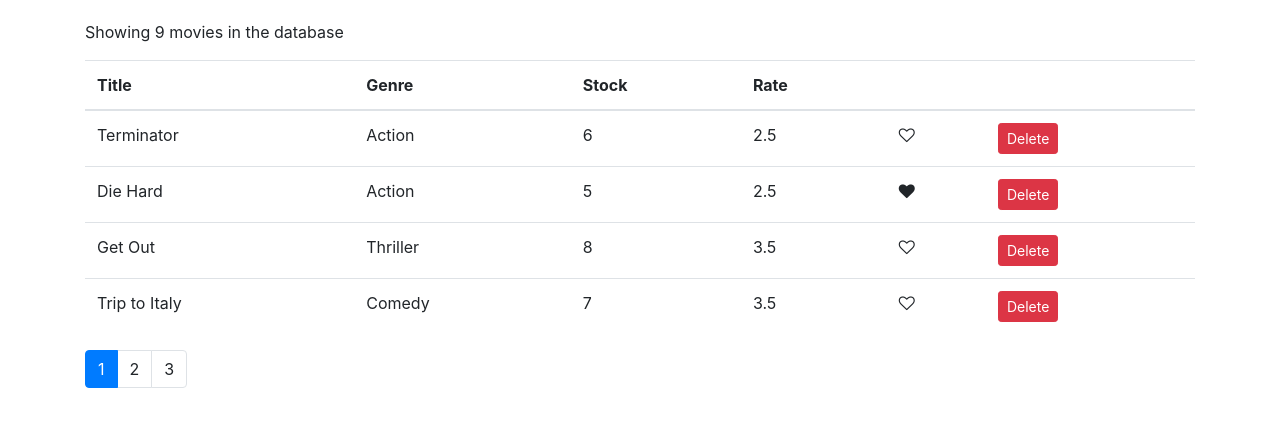
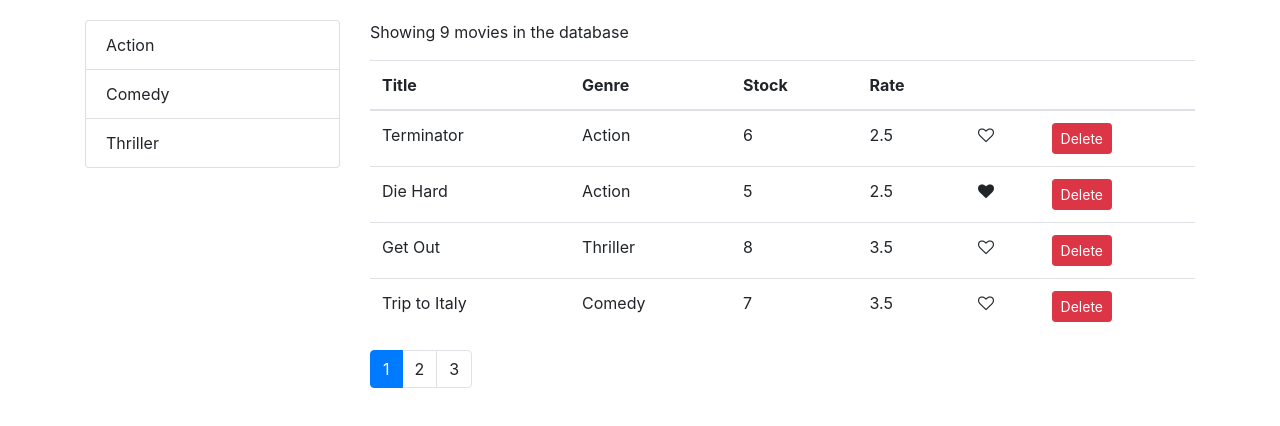
Before and after one commit to cbermedina/React-Vidly, a React (Create React App) app: page / in a window 1280 px wide. Shown: the top 426 px of the page. Built offline with nearby package versions, Linux system fonts and the light colour scheme.

Commit message:
Filtering- Displaying Items

```diff
--- /dev/null
+++ b/src/components/common/listGroup.jsx
@@ -0,0 +1,11 @@
+import React from 'react';
+const ListGroup =  (props) =>{
+    const { items, textProperty, valueProperty } = props;
+    return<ul className="list-group">
+        {items.map(item => <li key={item[valueProperty]} className="list-group-item list-group">
+        {item[textProperty]}
+        </li>)}
+
+    </ul>;
+};
+export default ListGroup;
--- a/src/components/movies.jsx
+++ b/src/components/movies.jsx
@@ -1,16 +1,23 @@
 import React, { Component } from 'react';
-import Like from './common/like'
-import Pagination from './common/pagination'
+import Like from './common/like';
+import ListGroup from './common/listGroup';
+import Pagination from './common/pagination';
 import {getMovies} from '../services/fakeMovieService';
+import {getGenres} from '../services/fakeGenreService';
 import { paginate } from '../Utils/paginate'
 
 
 class Movies extends Component {
     state = {
-        movies: getMovies(),
+        movies: [],
+        genres: [],
         currentPage: 1,
         pageSize: 4
     };
+
+    componentDidMount() {
+        this.setState({genres: getGenres(), movies: getMovies()})
+    }
 
     handleDelete = movie =>{
     const movies = this.state.movies.filter(m=>m._id !== movie._id);
@@ -30,6 +37,10 @@
     this.setState({ currentPage: page });
     };
 
+    handleGenreSelect = () =>{
+
+    }
+
     render() {
         const { length: count } = this.state.movies;
         const { currentPage, pageSize, movies: allMovies } = this.state;
@@ -38,7 +49,15 @@
 
         const movies = paginate(allMovies,currentPage , pageSize);
 
-        return (<React.Fragment>
+        return (<div className="row">
+            <div className="col-3">
+                <ListGroup
+                items={this.state.genres}
+                textProperty="name"
+                valueProperty="_id"
+                onItemSelect={this.handleGenreSelect}/>
+            </div>
+            <div className="col">
                 <p>Showing {count} movies in the database</p>
                 <table className="table">
                     <thead>
@@ -72,7 +91,8 @@
                 pageSize={ pageSize }
                 currentPage={ currentPage }
                 onPageChange={this.handlePageChange}/>
-        </React.Fragment>)
+            </div>
+        </div>)
     }
 }
 
```
Lines whose indentation alone changed are shown as unchanged.
